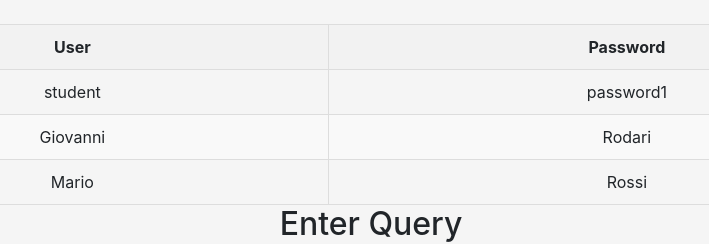
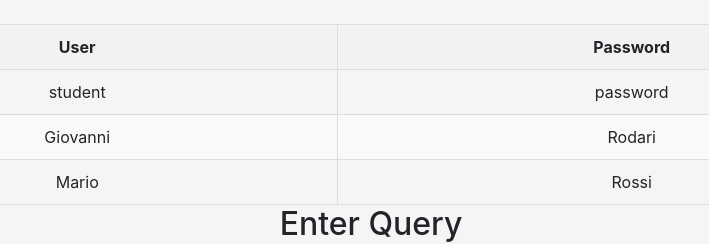
Before and after one commit to Bobbinetor/sql_demo, a website: page docs/query.html in a window 1280 px wide. Shown: the part 243-487 px from the top of the page, 269-978 px from the left. Drawn offline with nearby package versions, Linux system fonts and the light colour scheme.

Commit message:
Update password in query.html

```diff
--- a/docs/query.html
+++ b/docs/query.html
@@ -47,7 +47,7 @@
             <tbody>
                 <tr id="student-row">
                     <td>student</td>
-                    <td>password1</td>
+                    <td>password</td>
                 </tr>
                 <tr id="giovanni-row">
                     <td>Giovanni</td>
```
